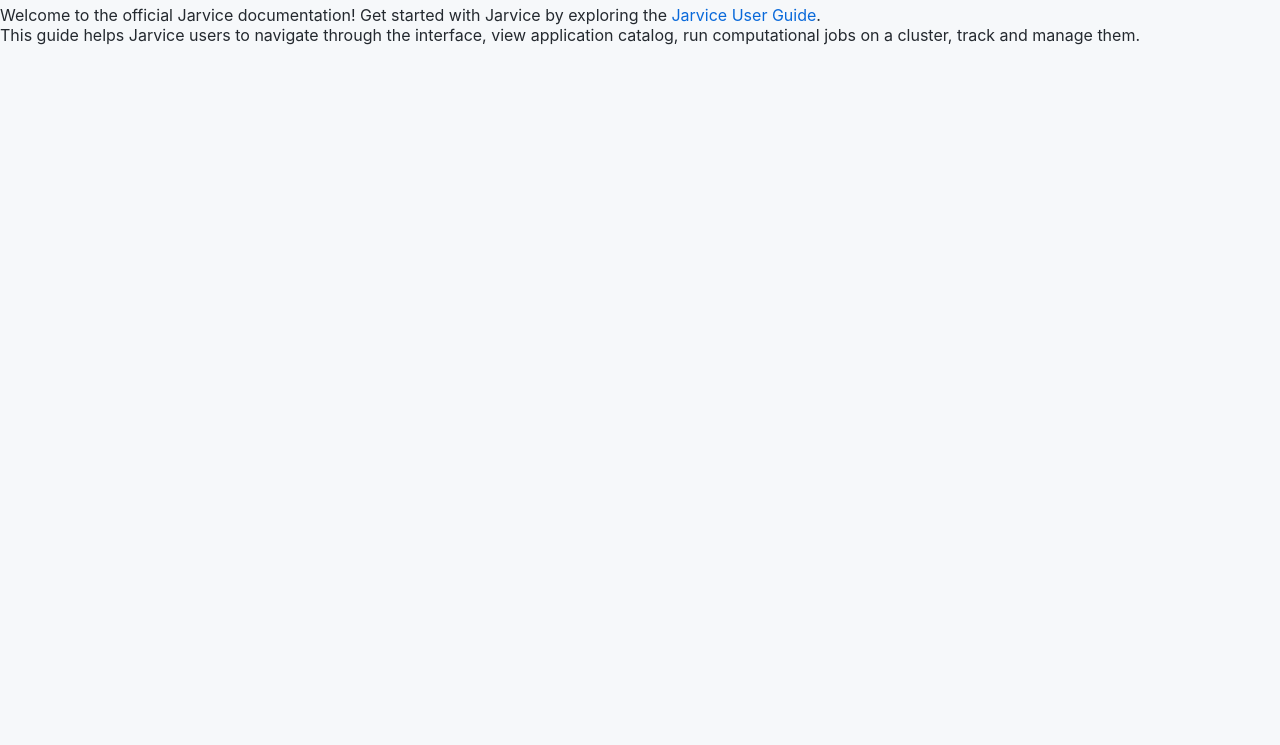
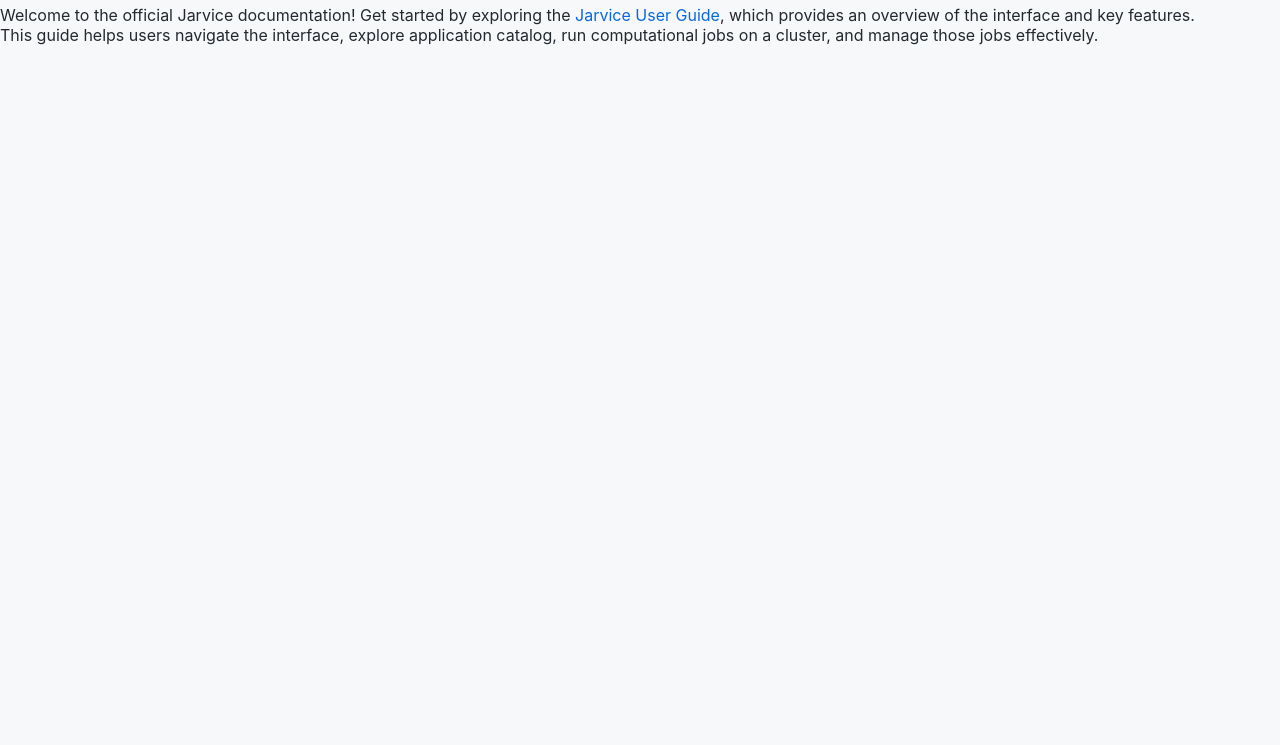
Before and after one commit to nimbix/jarvice-guides, a plain HTML site: page index.html in a window 1280 px wide. Shown: the part 55-800 px from the top of the page. Drawn offline with Linux system fonts and the light colour scheme.

Commit message:
Update index.html

```diff
--- a/index.html
+++ b/index.html
@@ -31,11 +31,11 @@
   <h1> Jarvice Documentation
 
 </h1>
-  <p> Welcome to the official Jarvice documentation! Get started with Jarvice by exploring the <a href="Jarvice_user_guide.pdf">Jarvice User Guide</a>.
+  <p> Welcome to the official Jarvice documentation! Get started by exploring the <a href="Jarvice_user_guide.pdf">Jarvice User Guide</a>, which provides an overview of the interface and key features.
 
 <br>
 
-This guide helps Jarvice users to navigate through the interface, view application catalog, run computational jobs on a cluster, track and manage them. </p>
+This guide helps users navigate the interface, explore application catalog, run computational jobs on a cluster, and manage those jobs effectively. </p>
 
 
 </body>
```
